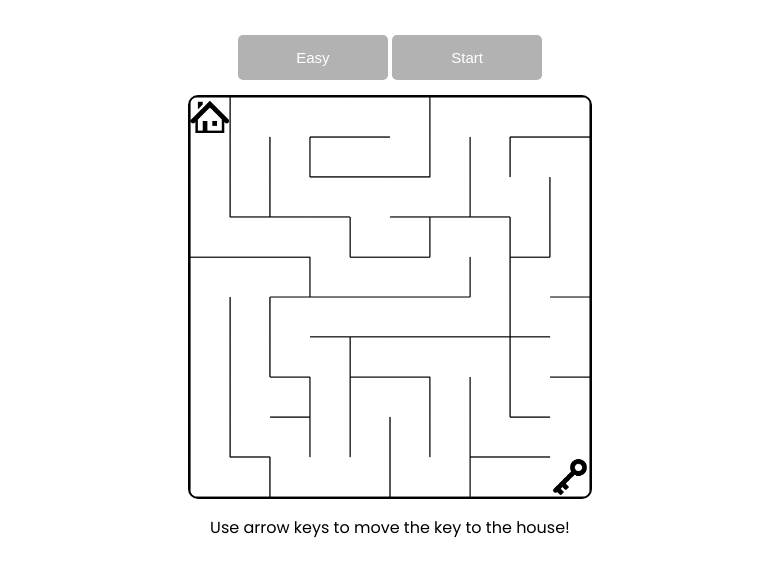
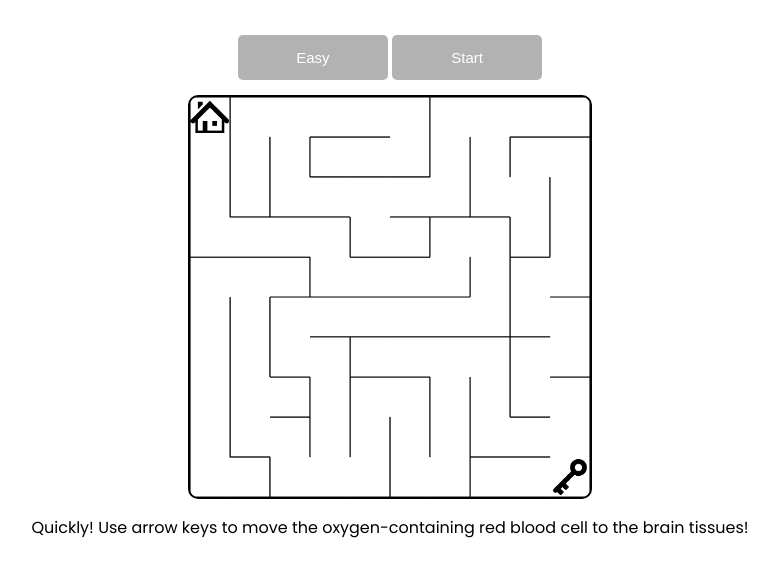
Before and after one commit to RomiCat24/maze-game, a plain HTML site: page index.html in a window 1280 px wide. Shown: the whole page, without its empty margins (250-1028 px from the left). Drawn offline with nearby package versions, Linux system fonts and the light colour scheme; some packages are replaced by stand-ins of ours; a script that the page names is missing.

Commit message:
Update index.html

```diff
--- a/index.html
+++ b/index.html
@@ -39,7 +39,7 @@
       </div>
     </div>
 
-    <p id="instructions">Use arrow keys to move the key to the house!</p>
+    <p id="instructions">Quickly! Use arrow keys to move the oxygen-containing red blood cell to the brain tissues!</p>
 
   </div>
 
```
